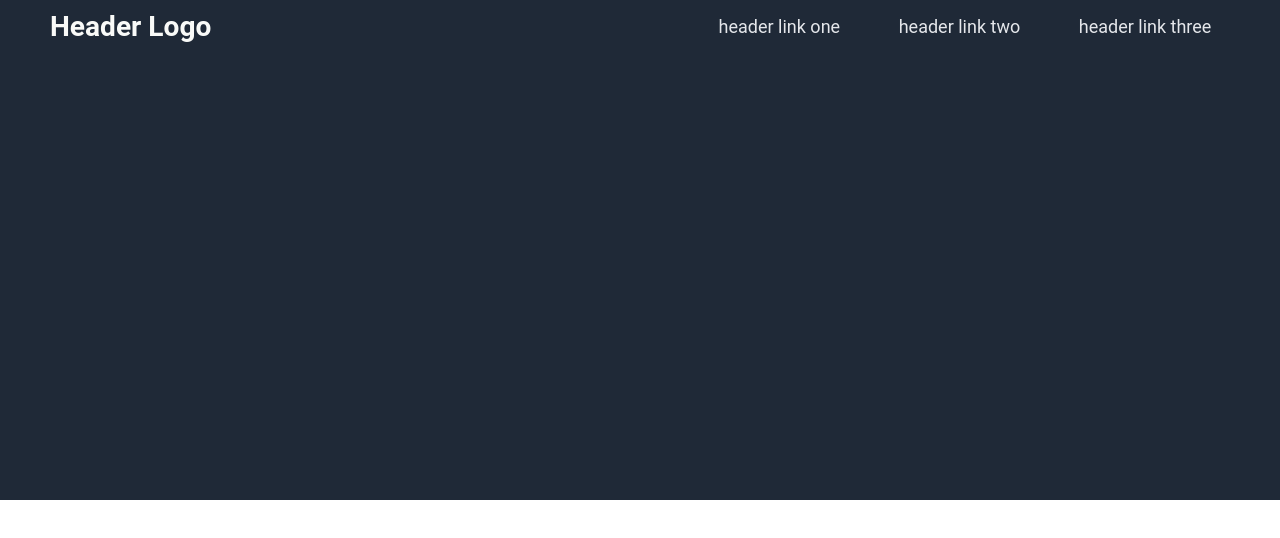
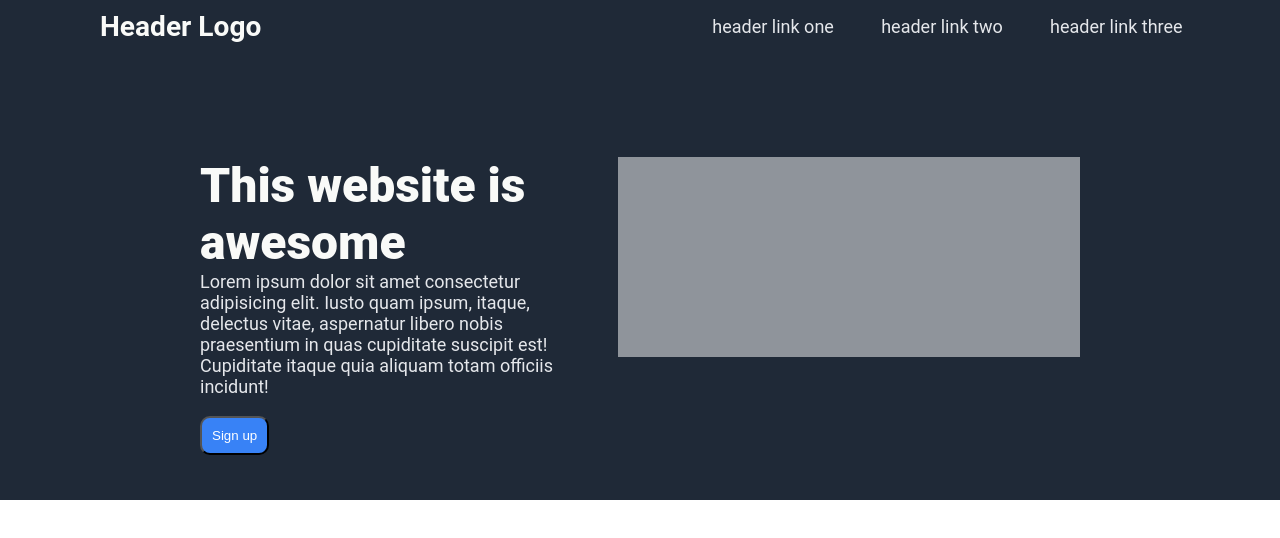
Before and after one commit to CodeX-266/landing_page, a plain HTML site: page index.html in a window 1280 px wide. Drawn offline with Linux system fonts and the light colour scheme.

Commit message:
hero main section added

```diff
--- a/index.html
+++ b/index.html
@@ -20,7 +20,25 @@
             </div>
 
         </div>
+        <br><br><br><br><br>
+        <br>
+        <div class="main">
+            <div class="text">
+                <h1>
+                    This website is awesome
+                </h1>
+                <p>
+                    Lorem ipsum dolor sit amet
+                     consectetur adipisicing elit. Iusto quam ipsum, itaque, delectus vitae, aspernatur libero nobis praesentium in quas cupiditate
+                    suscipit est! Cupiditate itaque quia aliquam totam officiis incidunt!
+                </p>
+                <br>
+                <button>Sign up </button>
+            </div>
+            <div class="image">
 
+            </div>
+        </div>
 
     </div>
 </body>
--- a/style.css
+++ b/style.css
@@ -11,8 +11,8 @@ body{
     width:100%;
     height: 500px;
     background-color: #1F2937;
-    padding-left: 50px;
-    padding-right: 10px;
+    padding-left: 100px;
+    padding-right: 50px;
 
 }
 .header{
@@ -41,3 +41,34 @@ body{
     color: #E5E7EB;
     text-decoration: none;
 }
+
+.main{
+    display: flex;
+    padding-right: 150px;
+    justify-content: space-between;
+    width: 100%;
+    padding-left: 100px;
+}
+.text h1{
+    color:#F9FAF8;
+    font-size: 48px;
+    font-weight: 900;
+}
+.text p{
+    font-size: 18px;
+    color: #E5E7EB;
+    width: 400px;
+}
+.text button{
+    width:60 px;
+    height: 30 px;
+    padding: 10px;
+    background-color: #3882F6;
+    color: white;
+    border-radius: 10px;
+}
+.image{
+    background-color: rgba(255, 255, 255, 0.5);
+    width: 600px;
+    height: 200px;
+}
```
